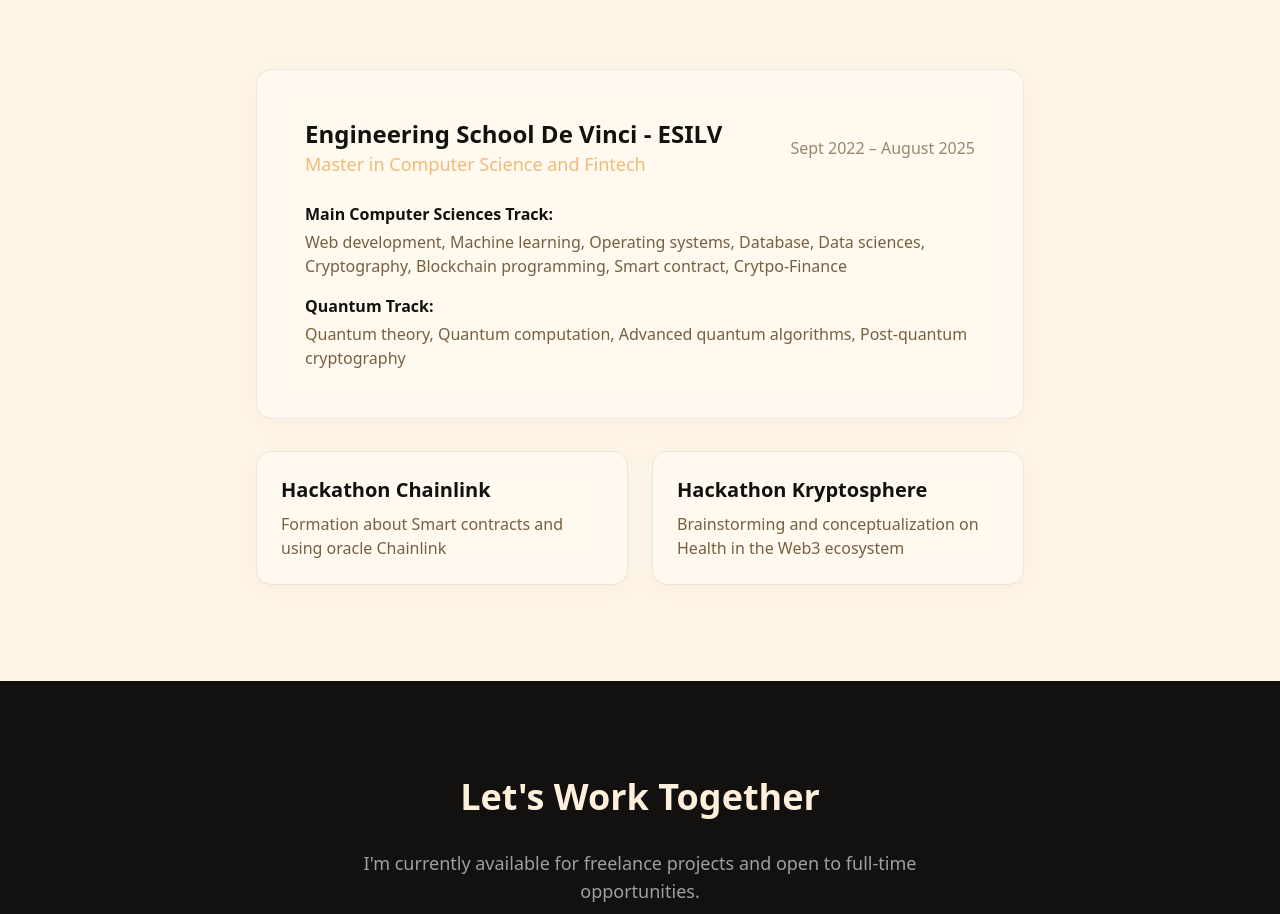
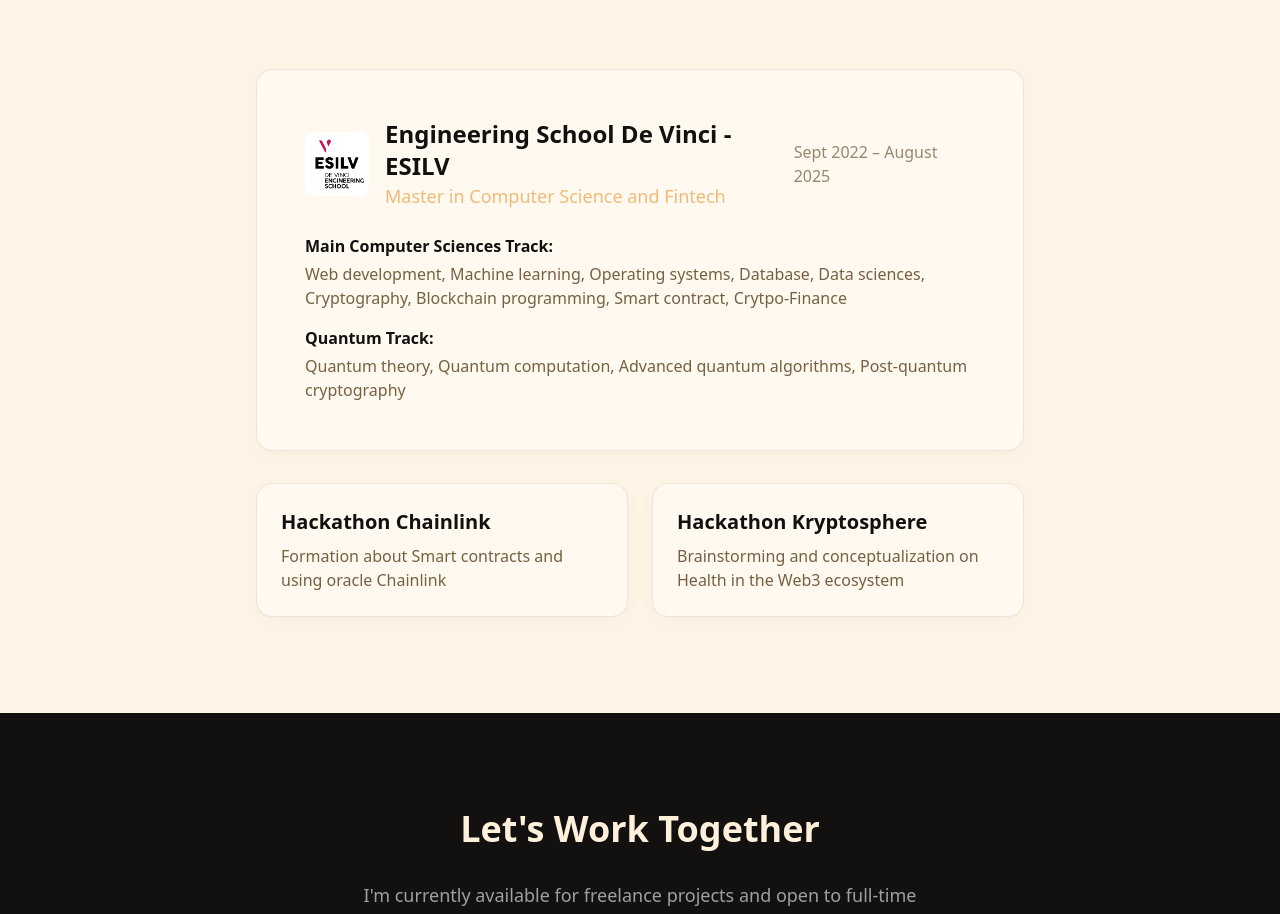
Before and after one commit to Raphala27/my_portfolio, a Next.js app: page / in a window 1280 px wide. Shown: the part 4567-5481 px from the top of the page. Built offline with nearby package versions, Linux system fonts and the light colour scheme.

Commit message:
add the school logo and social network link

```diff
--- a/src/app/page.tsx
+++ b/src/app/page.tsx
@@ -337,9 +337,18 @@ export default function Home() {
           <div className="max-w-3xl mx-auto">
             <Card className="p-8 md:p-12">
               <div className="flex flex-col md:flex-row justify-between items-start md:items-center mb-6">
-                <div>
-                  <h3 className="text-2xl font-bold text-chic-dark">Engineering School De Vinci - ESILV</h3>
-                  <p className="text-chic-accent font-medium text-lg">Master in Computer Science and Fintech</p>
+                <div className="flex items-center gap-4">
+                  <Image
+                    src="/esilv.png"
+                    alt="ESILV logo"
+                    width={64}
+                    height={64}
+                    className="rounded-lg object-contain"
+                  />
+                  <div>
+                    <h3 className="text-2xl font-bold text-chic-dark">Engineering School De Vinci - ESILV</h3>
+                    <p className="text-chic-accent font-medium text-lg">Master in Computer Science and Fintech</p>
+                  </div>
                 </div>
                 <p className="text-chic-brown/60 mt-2 md:mt-0">Sept 2022 – August 2025</p>
               </div>
@@ -376,16 +385,16 @@ export default function Home() {
           <p className="text-white/60 max-w-2xl mx-auto mb-12 text-lg">
             I'm currently available for freelance projects and open to full-time opportunities.
           </p>
-          <Button variant="primary" className="bg-chic-accent text-chic-dark hover:bg-white hover:text-chic-dark px-10 py-4 text-lg">
+          <Button variant="primary" className="bg-chic-accent text-chic-dark hover:bg-white hover:text-chic-white px-10 py-4 text-lg">
             Get in Touch
           </Button>
 
           <div className="mt-24 pt-8 border-t border-white/10 flex flex-col md:flex-row justify-between items-center gap-4 text-white/40 text-sm">
             <p>© 2025 Developer Portfolio.</p>
             <div className="flex gap-6">
-              <a href="#" className="hover:text-white transition-colors">LinkedIn</a>
-              <a href="#" className="hover:text-white transition-colors">Twitter</a>
-              <a href="#" className="hover:text-white transition-colors">GitHub</a>
+              <a href="https://www.linkedin.com/in/raphael-issartial/" target="_blank" rel="noopener noreferrer" className="hover:text-white transition-colors">LinkedIn</a>
+              <a href="https://x.com/Karmaph7" target="_blank" rel="noopener noreferrer" className="hover:text-white transition-colors">Twitter</a>
+              <a href="https://github.com/Raphala27" target="_blank" rel="noopener noreferrer" className="hover:text-white transition-colors">GitHub</a>
             </div>
           </div>
         </div>
```
Also changed, not shown: public/esilv.png (added).
